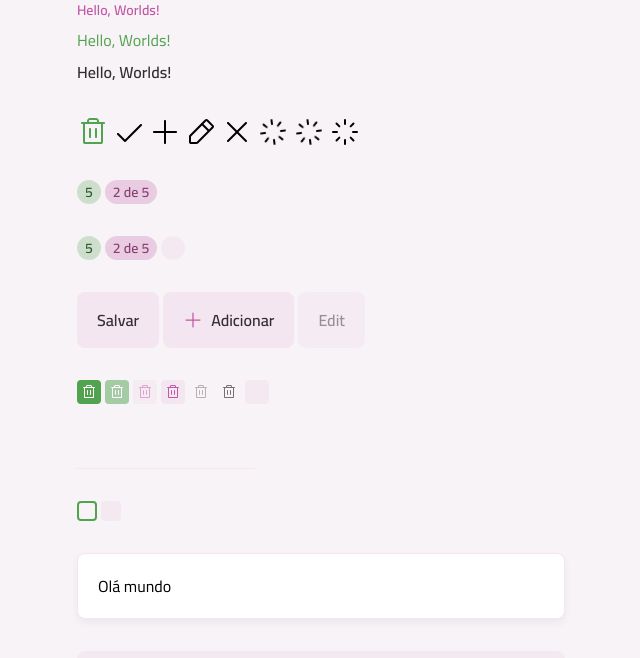
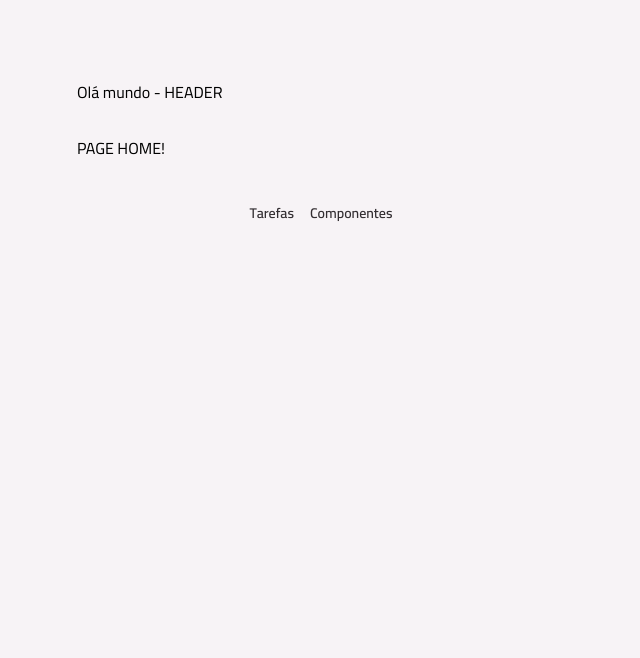
Before and after one commit to cristopherAndre/study-react-vite-todolist-spa-project, a React (Vite) app: page / in a window 1280 px wide. Shown: the top 658 px of the page, without its empty margins (319-959 px from the left). Built offline with nearby package versions, Linux system fonts and the light colour scheme.

Commit message:
add react router

```diff
--- a/package.json
+++ b/package.json
@@ -14,6 +14,7 @@
     "class-variance-authority": "^0.7.1",
     "react": "^19.2.0",
     "react-dom": "^19.2.0",
+    "react-router": "^7.13.0",
     "tailwindcss": "^4.1.18"
   },
   "devDependencies": {
--- a/src/App.tsx
+++ b/src/App.tsx
@@ -1,98 +1,20 @@
-import Text from './components/text';
-import TrashIcon from "./assets/icons/trash.svg?react";
-import CheckIcon from "./assets/icons/check.svg?react";
-import XIcon from "./assets/icons/x.svg?react";
-import PencilIcon from "./assets/icons/pencil.svg?react";
-import PlusIcon from "./assets/icons/plus.svg?react";
-import SpinnerIcon from "./assets/icons/spinner.svg?react";
-import Icon from './components/icon';
-import Badge from './components/badge';
-import Button from './components/button';
-import ButtonIcon from './components/button-icon';
-import InputText from './components/input-text';
-import InputCheckbox from './components/input-checkbox';
-import Card from "./components/card";
-import Container from './components/container';
-import Skeleton from './components/skeleton';
+import { BrowserRouter, Route, Routes } from "react-router";
+import PageComponents from "./pages/page-components";
+import LayoutMain from "./pages/layout-main";
+import PageHome from "./pages/page-home";
 
 export default function App() {
 
     return (
-        <Container>
-            <div className="grid gap-8">
-
-                <div className="flex flex-col gap-2">
-                    <Text variant="body-sm-bold" className="text-pink-base"> Hello, Worlds!</Text>
-
-                    <Text className="text-green-base"> Hello, Worlds!</Text>
-
-                    <Text variant="body-md-bold"> Hello, Worlds!</Text>
-                </div>
-
-                <div className="flex gap-1">
-
-                    <Icon svg={TrashIcon} className="fill-green-base" />
-                    <Icon svg={CheckIcon} />
-                    <Icon svg={PlusIcon} />
-                    <Icon svg={PencilIcon} />
-                    <Icon svg={XIcon} />
-                    <Icon svg={SpinnerIcon} animate />
-                    <Icon svg={SpinnerIcon} animate={true} />
-                    <Icon svg={SpinnerIcon} animate={false} />
-                </div>
-                <div className="flex gap-1">
-                    <Badge>5</Badge>
-                    <Badge variant="secondary">2 de 5</Badge>
-                </div>
-
-                <div className="flex gap-1">
-                    <Badge>5</Badge>
-                    <Badge variant="secondary">2 de 5</Badge>
-                    <Badge loading>10</Badge>
-                </div>
-
-                <div className="flex gap-1">
-                    <Button>Salvar</Button>
-                    <Button variant="primary" size="md" icon={PlusIcon}>Adicionar</Button>
-                    <Button disabled>Edit</Button>
-                </div>
-
-                <div className="flex gap-1">
-                    <ButtonIcon icon={TrashIcon} />
-                    <ButtonIcon icon={TrashIcon} disabled />
-
-                    <ButtonIcon icon={TrashIcon} variant="secondary" disabled />
-                    <ButtonIcon icon={TrashIcon} variant="secondary" />
-
-                    <ButtonIcon icon={TrashIcon} variant="tertiary" disabled />
-                    <ButtonIcon icon={TrashIcon} variant="tertiary" />
-
-                    <ButtonIcon icon={TrashIcon} loading/>
-                </div>
-
-                <div>
-                    <InputText />
-                </div>
-
-                <div className="flex gap-1">
-                    <InputCheckbox />
-                    <InputCheckbox loading/>
-                </div>
-
-                <div>
-                    <Card size="md">Olá mundo</Card>
-                </div>
-
-                <div className='space-y-2'>
-                    <Skeleton className='h-6'/>
-                    <Skeleton className='h-6'/>
-                    <Skeleton className='h-6 w-96'/>
-                </div>
-
-            </div>
-        </Container>
+        <BrowserRouter>
+            <Routes>
+                <Route element={<LayoutMain />}>
+                    <Route index element={<PageHome />} />
+                    <Route path="/componentes" element={<PageComponents />} />
+                </Route>
+            </Routes>
+        </BrowserRouter>
 
 
     );
-
 }
--- /dev/null
+++ b/src/pages/layout-main.tsx
@@ -0,0 +1,32 @@
+import { NavLink, Outlet } from "react-router";
+import Container from "../components/container";
+import Text from "../components/text";
+
+export default function LayoutMain() {
+  return (
+    <>
+      <Container as="header" className="mt-3 md:mt-20">
+        Olá mundo - HEADER
+      </Container>
+
+      <main className="mt-4 md:mt-8">
+        <Outlet />
+      </main>
+
+      <footer className="my-5 md:my-10">
+        <nav className="flex items-center justify-center gap-4">
+          <NavLink to="/">
+            <Text variant="body-sm-bold" className="text-gray-300">
+              Tarefas
+            </Text>
+          </NavLink>
+          <NavLink to="/componentes">
+            <Text variant="body-sm-bold" className="text-gray-300">
+              Componentes
+            </Text>
+          </NavLink>
+        </nav>
+      </footer>
+    </>
+  );
+}
--- /dev/null
+++ b/src/pages/page-components.tsx
@@ -0,0 +1,99 @@
+import Badge from "../components/badge";
+import Button from "../components/button";
+import ButtonIcon from "../components/button-icon";
+import Card from "../components/card";
+import Container from "../components/container";
+import Icon from "../components/icon";
+import InputCheckbox from "../components/input-checkbox";
+import InputText from "../components/input-text";
+import Skeleton from "../components/skeleton";
+import Text from "../components/text";
+import TrashIcon from "../assets/icons/trash.svg?react";
+import CheckIcon from "../assets/icons/check.svg?react";
+import XIcon from "../assets/icons/x.svg?react";
+import PencilIcon from "../assets/icons/pencil.svg?react";
+import PlusIcon from "../assets/icons/plus.svg?react";
+import SpinnerIcon from "../assets/icons/spinner.svg?react";
+
+
+export default function PageComponents() {
+
+    return (
+        <Container>
+            <div className="grid gap-8">
+
+                <div className="flex flex-col gap-2">
+                    <Text variant="body-sm-bold" className="text-pink-base"> Hello, Worlds!</Text>
+
+                    <Text className="text-green-base"> Hello, Worlds!</Text>
+
+                    <Text variant="body-md-bold"> Hello, Worlds!</Text>
+                </div>
+
+                <div className="flex gap-1">
+
+                    <Icon svg={TrashIcon} className="fill-green-base" />
+                    <Icon svg={CheckIcon} />
+                    <Icon svg={PlusIcon} />
+                    <Icon svg={PencilIcon} />
+                    <Icon svg={XIcon} />
+                    <Icon svg={SpinnerIcon} animate />
+                    <Icon svg={SpinnerIcon} animate={true} />
+                    <Icon svg={SpinnerIcon} animate={false} />
+                </div>
+                <div className="flex gap-1">
+                    <Badge>5</Badge>
+                    <Badge variant="secondary">2 de 5</Badge>
+                </div>
+
+                <div className="flex gap-1">
+                    <Badge>5</Badge>
+                    <Badge variant="secondary">2 de 5</Badge>
+                    <Badge loading>10</Badge>
+                </div>
+
+                <div className="flex gap-1">
+                    <Button>Salvar</Button>
+                    <Button variant="primary" size="md" icon={PlusIcon}>Adicionar</Button>
+                    <Button disabled>Edit</Button>
+                </div>
+
+                <div className="flex gap-1">
+                    <ButtonIcon icon={TrashIcon} />
+                    <ButtonIcon icon={TrashIcon} disabled />
+
+                    <ButtonIcon icon={TrashIcon} variant="secondary" disabled />
+                    <ButtonIcon icon={TrashIcon} variant="secondary" />
+
+                    <ButtonIcon icon={TrashIcon} variant="tertiary" disabled />
+                    <ButtonIcon icon={TrashIcon} variant="tertiary" />
+
+                    <ButtonIcon icon={TrashIcon} loading />
+                </div>
+
+                <div>
+                    <InputText />
+                </div>
+
+                <div className="flex gap-1">
+                    <InputCheckbox />
+                    <InputCheckbox loading />
+                </div>
+
+                <div>
+                    <Card size="md">Olá mundo</Card>
+                </div>
+
+                <div className='space-y-2'>
+                    <Skeleton className='h-6' />
+                    <Skeleton className='h-6' />
+                    <Skeleton className='h-6 w-96' />
+                </div>
+
+            </div>
+        </Container>
+
+
+    );
+
+}
--- /dev/null
+++ b/src/pages/page-home.tsx
@@ -0,0 +1,5 @@
+import Container from "../components/container";
+
+export default function PageHome() {
+  return <Container>PAGE HOME!</Container>;
+}
```
Also changed, not shown: 1 other file (tests, documents, lock files or other folders).
